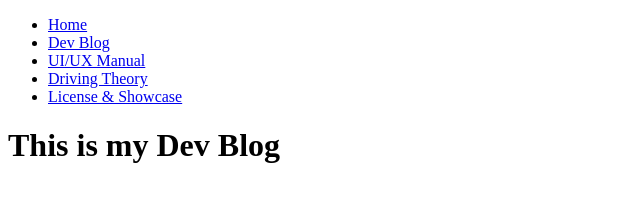
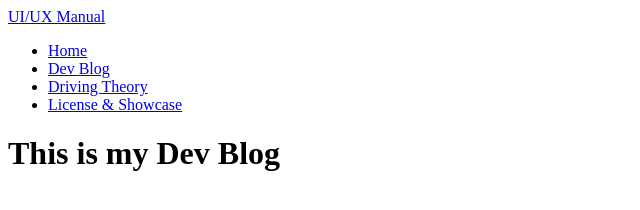
Before and after one commit to Rella400/DIGA3008A, a plain HTML site: page pages/blog.html in a window 1280 px wide. Shown: the whole page, without its empty margins (0-640 px from the left). Drawn offline with Linux system fonts and the light colour scheme.

Commit message:
Testing link

```diff
--- a/pages/blog.html
+++ b/pages/blog.html
@@ -6,12 +6,13 @@
     <title>Document</title>
 </head>
 <body>
+    <a href="pages/design.html">UI/UX Manual</a>
     <!-- Navigation Bar -->
     <nav>
         <ul>
             <li><a href="index.html">Home</a></li>
             <li><a href="pages/blog.html">Dev Blog</a></li>
-            <li><a href="pages/design.html">UI/UX Manual</a></li>
+
             <li><a href="pages/essays.html">Driving Theory</a></li>
             <li><a href="pages/portfolio.html">License & Showcase</a></li>
         </ul>
```
